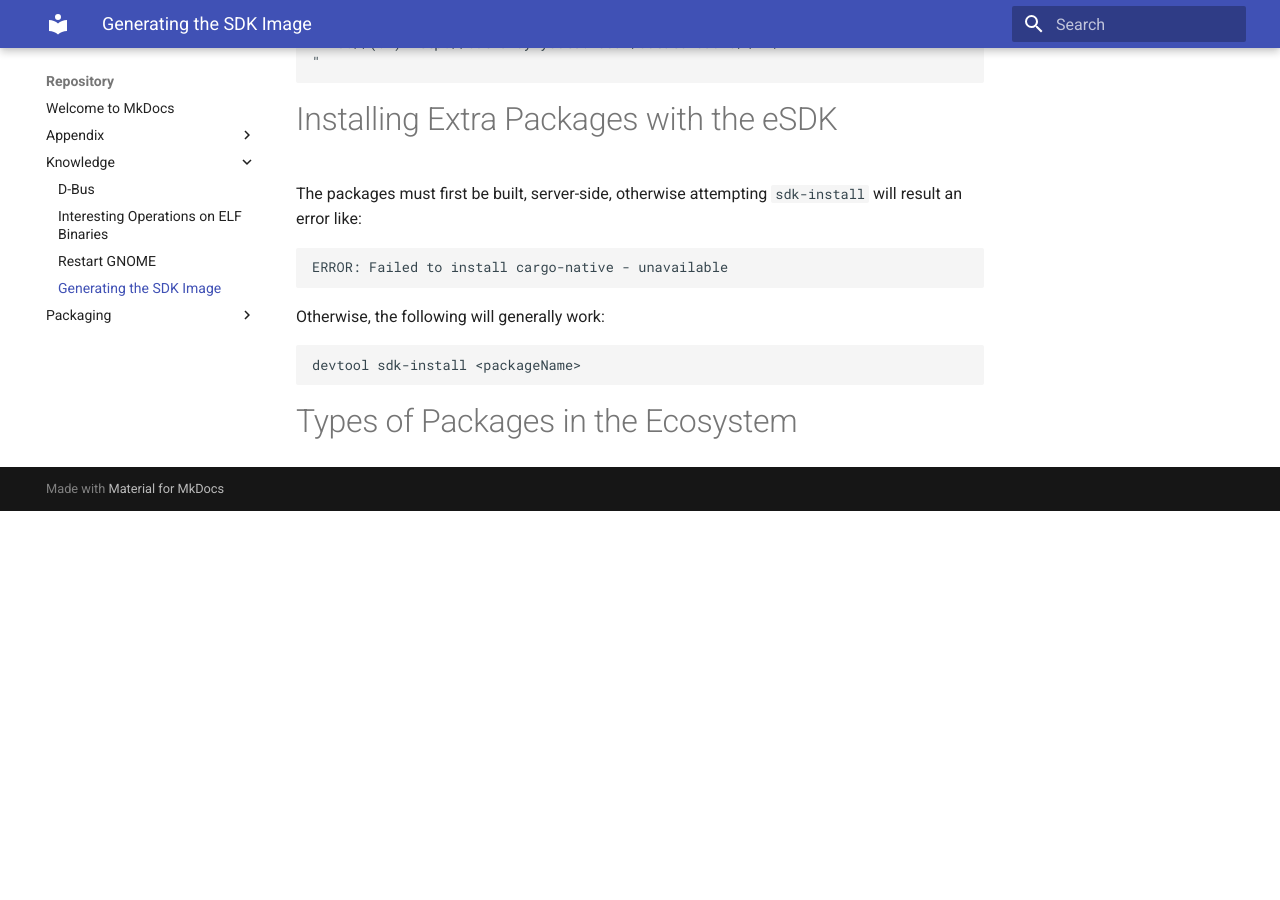
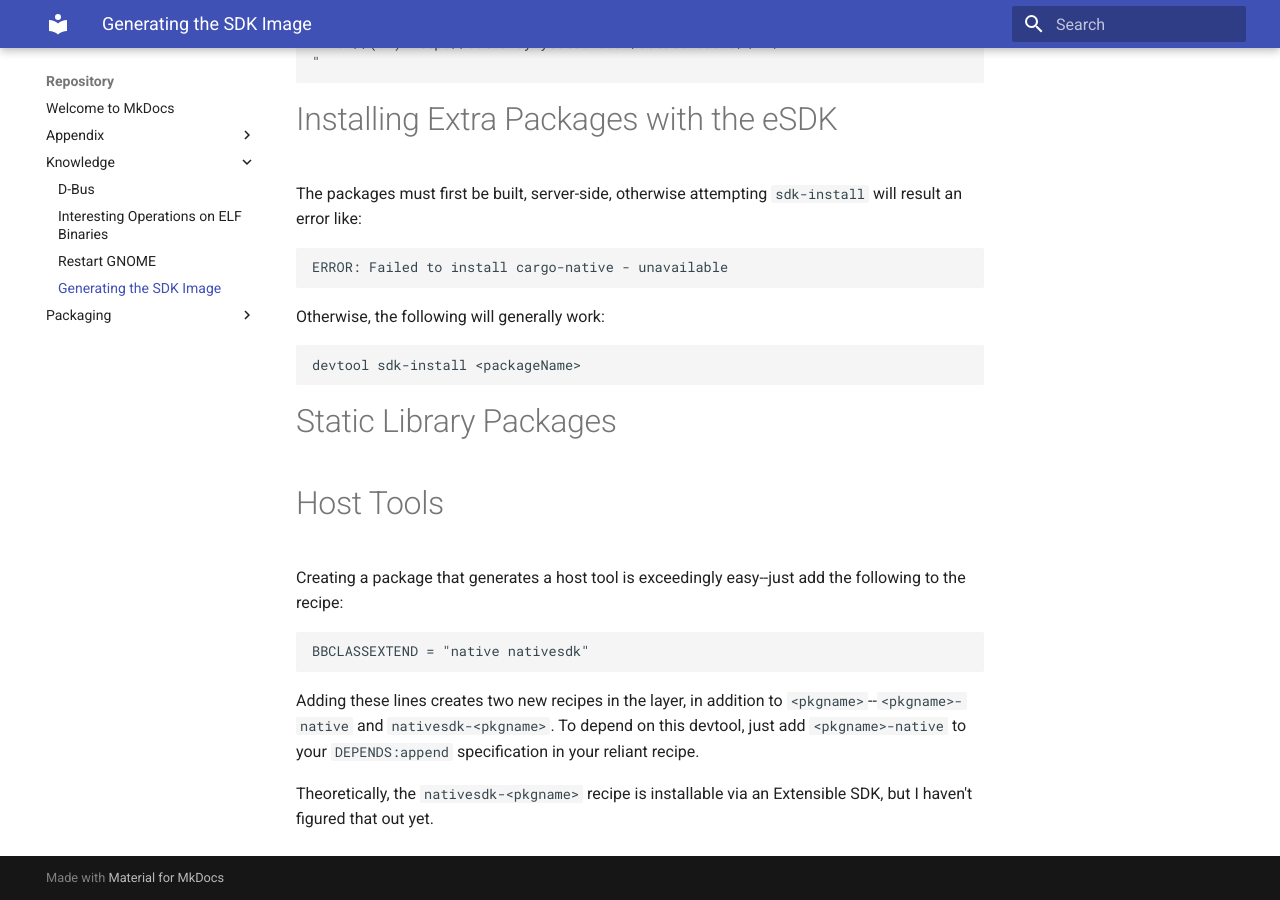
Before and after one commit to AmateurECE/twardyece-repository, an MkDocs documentation site: the page built from docs/Knowledge/Yocto.md, in a window 1280 px wide and 900 px high, scrolled down 789 px. Built offline with MkDocs 1.6.1 and Material for MkDocs 9.7.7, drawn with Linux system fonts in a browser that asks for light colours; before the commit the page ends 1300 px from its top, so only the background shows below that.

Commit message:
Add instructions for native Yocto tools

````diff
--- a/docs/Knowledge/Yocto.md
+++ b/docs/Knowledge/Yocto.md
@@ -50,4 +50,21 @@ Otherwise, the following will generally work:
 devtool sdk-install <packageName>
 ```
 
-# Types of Packages in the Ecosystem
+# Static Library Packages
+
+# Host Tools
+
+Creating a package that generates a host tool is exceedingly easy--just add the
+following to the recipe:
+
+```
+BBCLASSEXTEND = "native nativesdk"
+```
+
+Adding these lines creates two new recipes in the layer, in addition to
+`<pkgname>`--`<pkgname>-native` and `nativesdk-<pkgname>`. To depend on this
+devtool, just add `<pkgname>-native` to your `DEPENDS:append` specification in
+your reliant recipe.
+
+Theoretically, the `nativesdk-<pkgname>` recipe is installable via an
+Extensible SDK, but I haven't figured that out yet.
````
